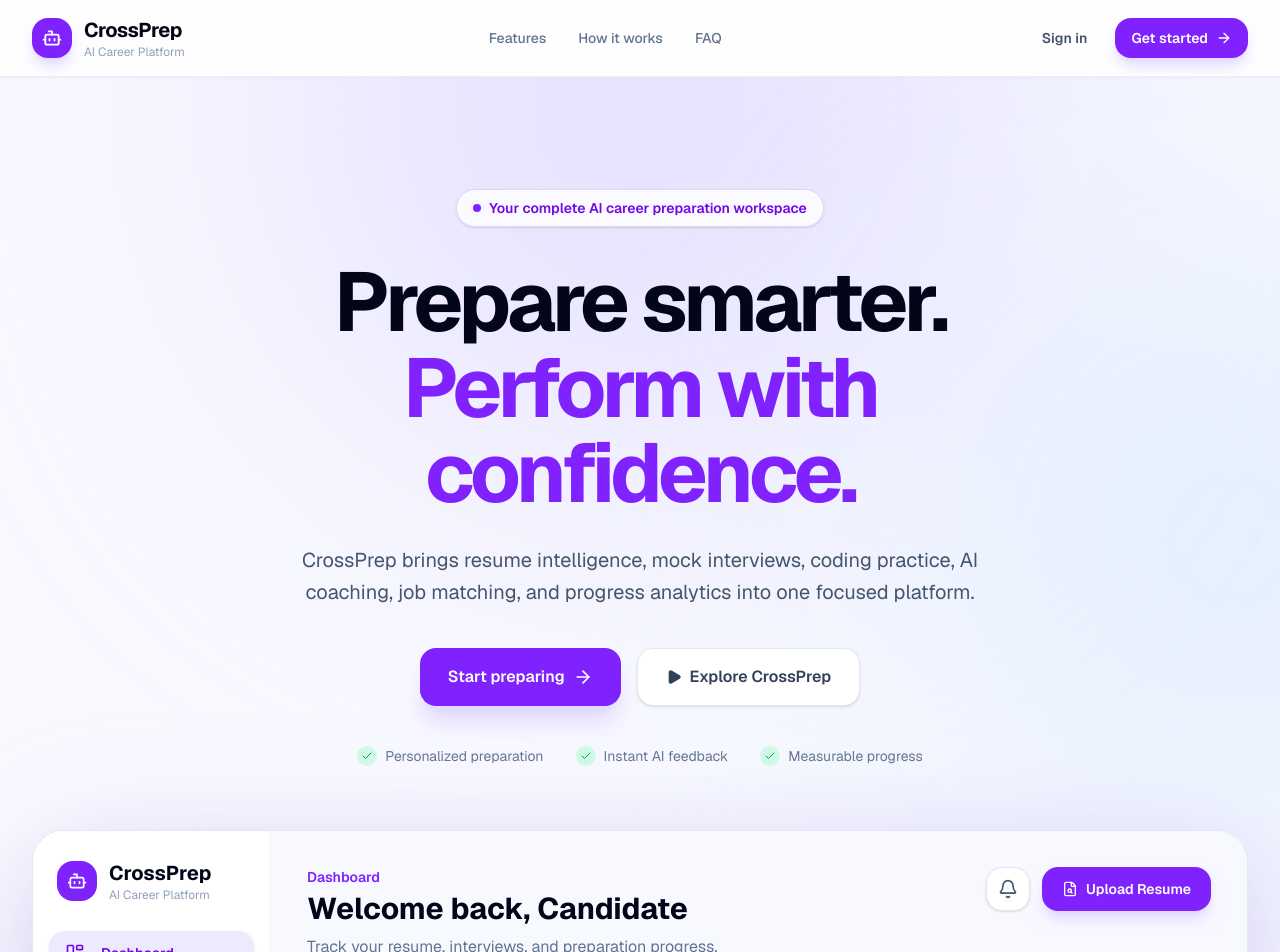
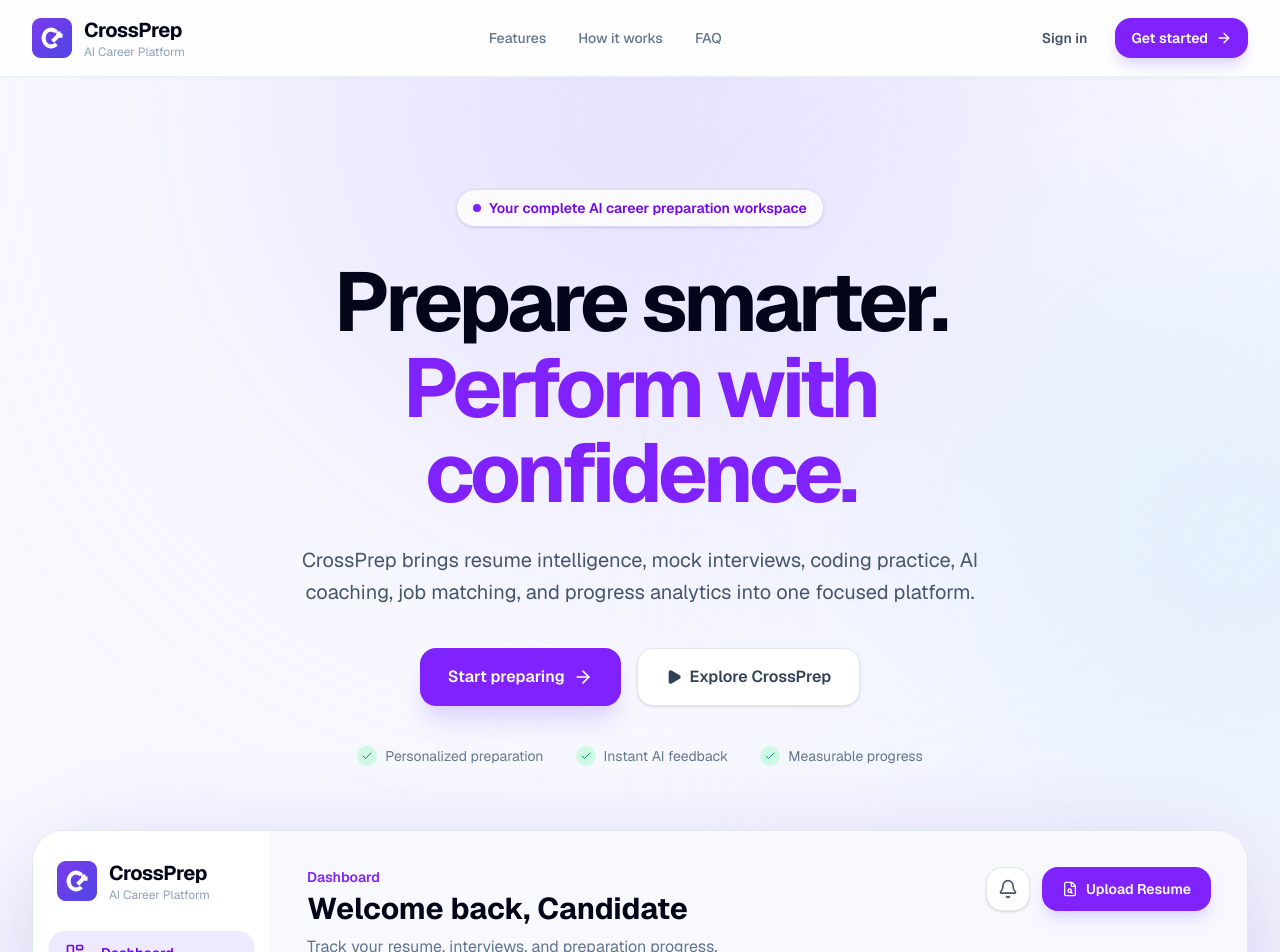
Before and after one commit to A-arnaavv/CrossPrep, a Next.js app in the folder frontend/: page / in a window 1280 px wide. Shown: the top 952 px of the page. Built offline with nearby package versions, Linux system fonts and the light colour scheme; no server answers.

Commit message:
Fix Branding

```diff
--- a/frontend/app/profile/page.tsx
+++ b/frontend/app/profile/page.tsx
@@ -187,7 +187,7 @@ export default function ProfilePage() {
     const fullName =
         user?.fullName ||
         user?.firstName ||
-        "InterviewGPT User";
+        "CrossPrep Member";
 
     const email =
         user?.primaryEmailAddress?.emailAddress ||
--- a/frontend/app/settings/components/AIPreferencesCard.tsx
+++ b/frontend/app/settings/components/AIPreferencesCard.tsx
@@ -51,7 +51,7 @@ export default function AIPreferencesCard({
                 </h2>
 
                 <p className="mt-2 text-sm leading-6 text-slate-600">
-                    Choose how InterviewGPT delivers coaching, feedback,
+                    Choose how CrossPrep delivers coaching, feedback,
                     and recommendations.
                 </p>
             </div>
--- a/frontend/app/settings/components/PrivacyDataCard.tsx
+++ b/frontend/app/settings/components/PrivacyDataCard.tsx
@@ -33,7 +33,7 @@ export default function PrivacyDataCard({
 
                 <p className="mt-2 text-sm leading-6 text-slate-600">
                     Export your information or manage data stored by
-                    InterviewGPT.
+                    CrossPrep.
                 </p>
             </div>
 
@@ -96,7 +96,7 @@ export default function PrivacyDataCard({
 
                         <p className="mt-1 text-sm leading-6 text-red-700">
                             Deleting your account permanently removes your
-                            InterviewGPT data and cannot be undone.
+                            CrossPrep data and cannot be undone.
                         </p>
 
                         <button
--- a/frontend/app/settings/components/SettingsHeader.tsx
+++ b/frontend/app/settings/components/SettingsHeader.tsx
@@ -10,7 +10,7 @@ export default function SettingsHeader() {
             </h1>
 
             <p className="mt-3 max-w-2xl text-sm leading-6 text-slate-600 sm:text-base">
-                Control how InterviewGPT behaves, communicates, and
+                Control how CrossPrep behaves, communicates, and
                 personalizes your experience.
             </p>
         </header>
--- a/frontend/app/settings/page.tsx
+++ b/frontend/app/settings/page.tsx
@@ -275,7 +275,7 @@ export default function SettingsPage() {
     const fullName =
         user?.fullName ||
         user?.firstName ||
-        "InterviewGPT User";
+        "CrossPrep Member";
 
     const email =
         user?.primaryEmailAddress?.emailAddress ||
--- /dev/null
+++ b/frontend/components/common/CrossPrepLogo.tsx
@@ -0,0 +1,42 @@
+import Image from "next/image";
+
+type CrossPrepLogoProps = {
+    showText?: boolean;
+    showSubtitle?: boolean;
+    size?: number;
+    className?: string;
+};
+
+export default function CrossPrepLogo({
+    showText = true,
+    showSubtitle = false,
+    size = 40,
+    className = "",
+}: CrossPrepLogoProps) {
+    return (
+        <div className={`flex items-center gap-3 ${className}`}>
+            <Image
+                src="/icon.png"
+                alt="CrossPrep"
+                width={size}
+                height={size}
+                className="shrink-0"
+                priority
+            />
+
+            {showText && (
+                <div>
+                    <span className="block text-xl font-bold tracking-tight text-slate-950">
+                        CrossPrep
+                    </span>
+
+                    {showSubtitle && (
+                        <span className="block text-xs text-slate-400">
+                            AI Career Platform
+                        </span>
+                    )}
+                </div>
+            )}
+        </div>
+    );
+}
--- a/frontend/components/landing/FinalCTA.tsx
+++ b/frontend/components/landing/FinalCTA.tsx
@@ -1,8 +1,8 @@
 import {
     ArrowRight,
-    Bot,
     Check,
 } from "lucide-react";
+import Image from "next/image";
 import Link from "next/link";
 
 export default function FinalCTA() {
@@ -14,8 +14,13 @@ export default function FinalCTA() {
                 <div className="absolute bottom-[-7rem] right-[-5rem] h-72 w-72 rounded-full bg-violet-400/40 blur-3xl" />
 
                 <div className="relative">
-                    <div className="mx-auto flex h-14 w-14 items-center justify-center rounded-2xl bg-white/15 text-white ring-1 ring-white/20">
-                        <Bot className="h-6 w-6" />
+                    <div className="mx-auto flex h-16 w-16 items-center justify-center rounded-2xl bg-white/15 p-2 ring-1 ring-white/20">
+                        <Image
+                            src="/icon.png"
+                            alt="CrossPrep"
+                            width={48}
+                            height={48}
+                        />
                     </div>
 
                     <h2 className="mx-auto mt-7 max-w-3xl text-3xl font-bold tracking-tight text-white sm:text-5xl">
--- a/frontend/components/landing/HeroSection.tsx
+++ b/frontend/components/landing/HeroSection.tsx
@@ -16,6 +16,7 @@ import {
     User,
 } from "lucide-react";
 import Link from "next/link";
+import CrossPrepLogo from "@/components/common/CrossPrepLogo";
 
 export default function HeroSection() {
     return (
@@ -216,20 +217,8 @@ function DashboardSidebar() {
     return (
         <aside className="hidden flex-col justify-between border-r border-slate-100 bg-white lg:flex">
             <div>
-                <div className="flex items-center gap-3 px-6 py-7">
-                    <div className="flex h-10 w-10 items-center justify-center rounded-2xl bg-violet-600 text-white">
-                        <Bot className="h-5 w-5" />
-                    </div>
-
-                    <div>
-                        <p className="text-xl font-bold text-slate-950">
-                            CrossPrep
-                        </p>
-
-                        <p className="text-xs text-slate-400">
-                            AI Career Platform
-                        </p>
-                    </div>
+                <div className="px-6 py-7">
+                    <CrossPrepLogo showSubtitle />
                 </div>
 
                 <nav className="space-y-2 px-4">
--- a/frontend/components/landing/LandingFooter.tsx
+++ b/frontend/components/landing/LandingFooter.tsx
@@ -1,4 +1,4 @@
-import { Bot } from "lucide-react";
+import CrossPrepLogo from "@/components/common/CrossPrepLogo";
 import Link from "next/link";
 
 export default function LandingFooter() {
@@ -6,21 +6,7 @@ export default function LandingFooter() {
         <footer className="border-t border-slate-200 bg-white">
             <div className="mx-auto grid max-w-7xl gap-10 px-5 py-12 sm:px-6 md:grid-cols-[1.2fr_1fr] lg:px-8">
                 <div>
-                    <div className="flex items-center gap-3">
-                        <div className="flex h-10 w-10 items-center justify-center rounded-2xl bg-violet-600 text-white">
-                            <Bot className="h-5 w-5" />
-                        </div>
-
-                        <div>
-                            <p className="font-bold text-slate-950">
-                                CrossPrep
-                            </p>
-
-                            <p className="text-xs text-slate-400">
-                                AI Career Platform
-                            </p>
-                        </div>
-                    </div>
+                    <CrossPrepLogo showSubtitle />
 
                     <p className="mt-5 max-w-md leading-7 text-slate-500">
                         A focused workspace for resume intelligence, interview practice,
--- a/frontend/components/landing/LandingNavbar.tsx
+++ b/frontend/components/landing/LandingNavbar.tsx
@@ -1,24 +1,16 @@
-import { ArrowRight, Bot } from "lucide-react";
+import { ArrowRight } from "lucide-react";
+import CrossPrepLogo from "@/components/common/CrossPrepLogo";
 import Link from "next/link";
 
 export default function LandingNavbar() {
     return (
         <header className="sticky top-0 z-50 border-b border-slate-200/70 bg-white/80 shadow-sm shadow-slate-200/40 backdrop-blur-xl">
             <nav className="mx-auto flex max-w-7xl items-center justify-between px-5 py-4 sm:px-6 lg:px-8">
-                <Link href="/" className="flex items-center gap-3">
-                    <div className="flex h-10 w-10 items-center justify-center rounded-2xl bg-violet-600 text-white shadow-lg shadow-violet-200">
-                        <Bot className="h-5 w-5" strokeWidth={2.2} />
-                    </div>
-
-                    <div>
-                        <span className="block text-xl font-bold tracking-tight text-slate-950">
-                            CrossPrep
-                        </span>
-
-                        <span className="hidden text-xs text-slate-400 sm:block">
-                            AI Career Platform
-                        </span>
-                    </div>
+                <Link href="/">
+                    <CrossPrepLogo
+                        showSubtitle
+                        className="[&>div>span:last-child]:hidden sm:[&>div>span:last-child]:block"
+                    />
                 </Link>
 
                 <div className="hidden items-center gap-8 md:flex">
```
Also changed, not shown: 2 other files (tests, documents, lock files or other folders).
